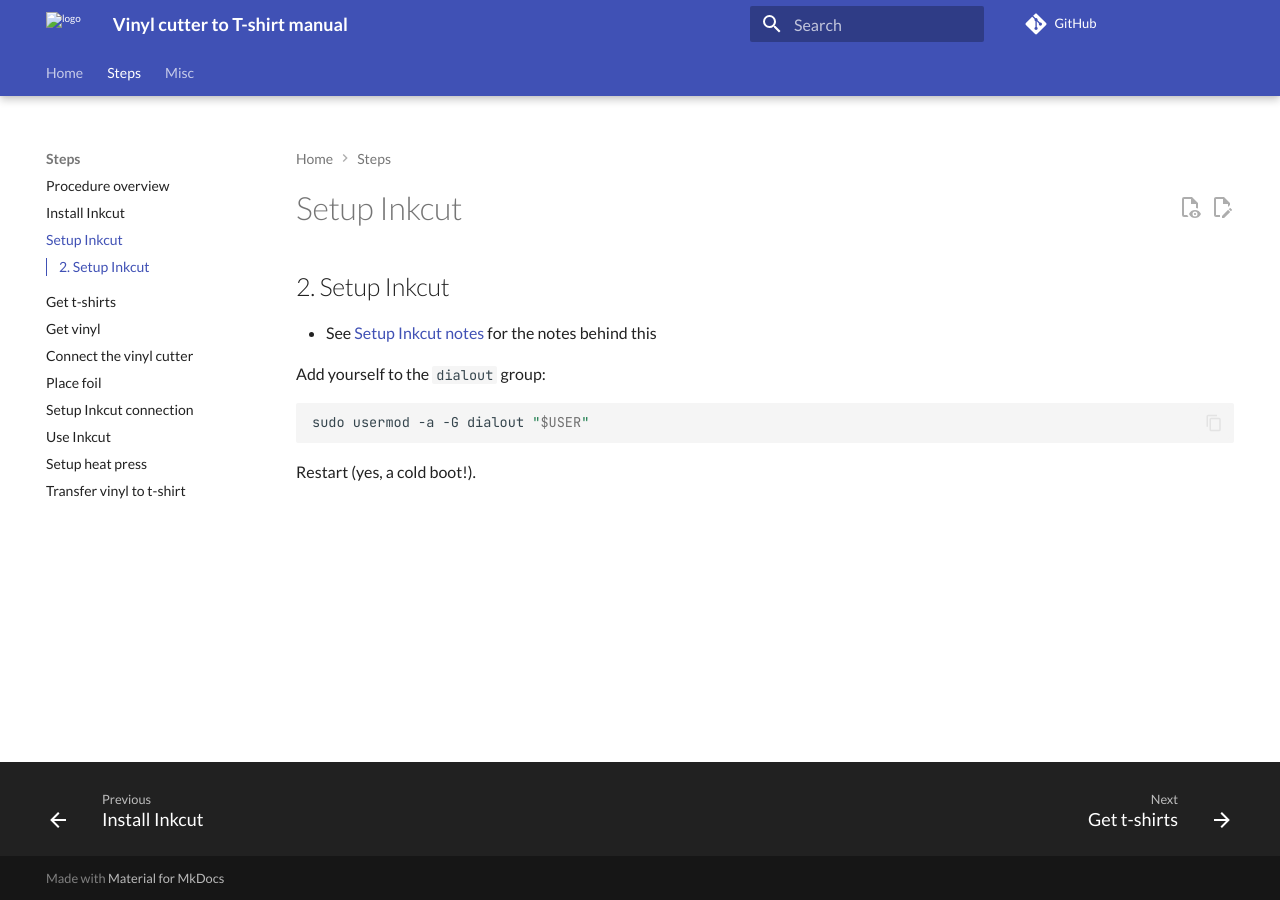
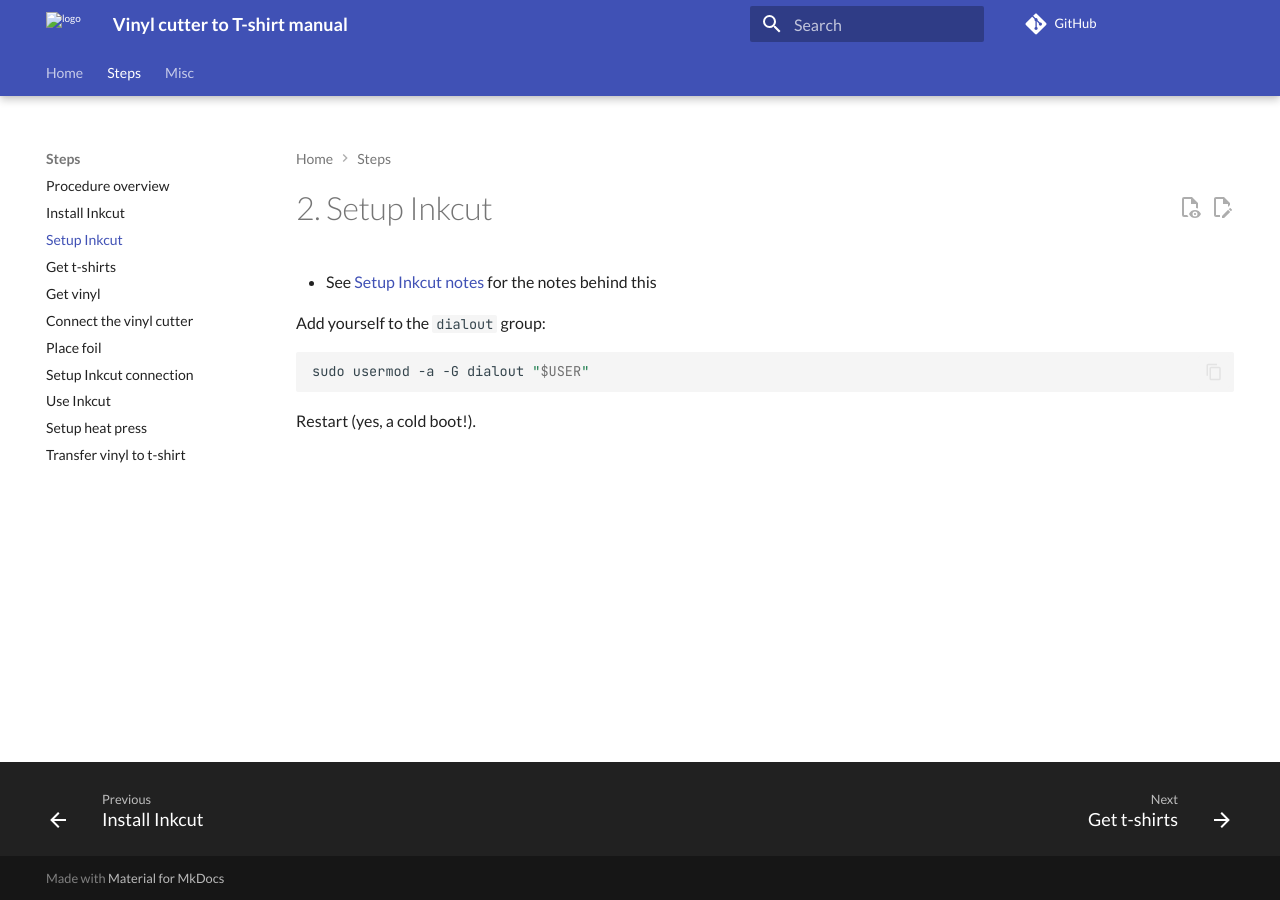
Before and after one commit to uppsala-makerspace/vevor_vinyl_cutter_to_t_shirt_manual, an MkDocs documentation site: the page built from docs/steps/2_setup_inkcut.md, in a window 1280 px wide. Built offline with MkDocs 1.6.1 and Material for MkDocs 9.7.7, drawn with Linux system fonts in a browser that asks for light colours; comment, search, counter and statistics services are not loaded.

Commit message:
Fix markdown

```diff
--- a/docs/steps/2_setup_inkcut.md
+++ b/docs/steps/2_setup_inkcut.md
@@ -1,4 +1,4 @@
-## 2. Setup Inkcut
+# 2. Setup Inkcut
 
 - See [Setup Inkcut notes](setup_inkcut_notes.md) for the notes behind this
 
```
Also changed, not shown: docs/steps/1_install_inkcut.md (+1 -1 lines).
